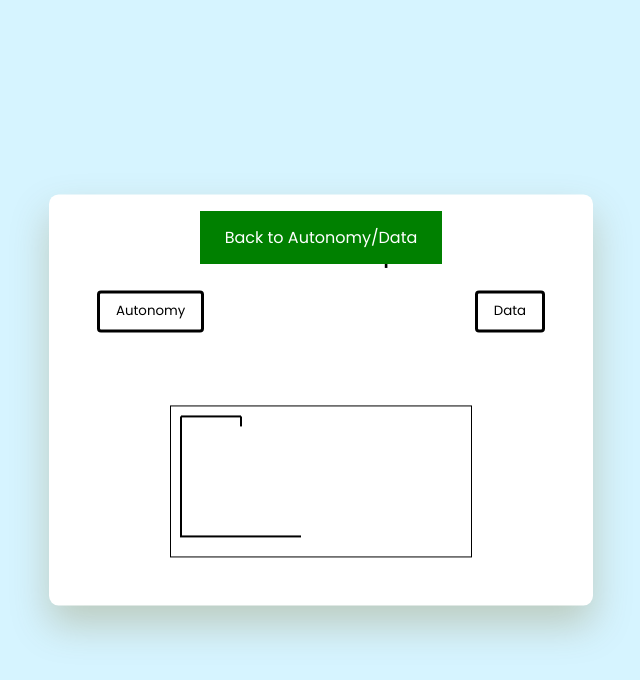
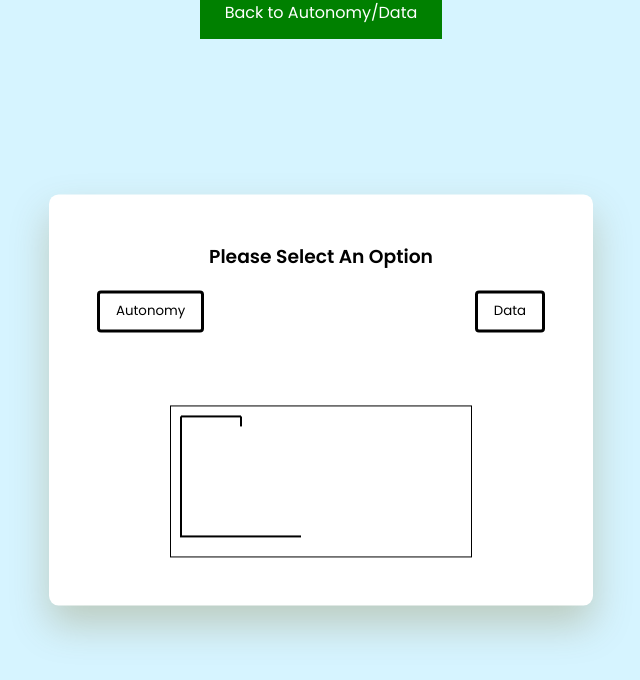
Before and after one commit to Agotz0330/Self-Driving-Car-Website, a plain HTML site: page hangman.html in a window 1280 px wide. Shown: the whole page, without its empty margins (319-959 px from the left). Drawn offline with Linux system fonts and the light colour scheme.

Commit message:
hangman.html

```diff
--- a/hangman.html
+++ b/hangman.html
@@ -25,7 +25,7 @@
     <!-- Script -->
     <script src="hangman.js"></script>
 
-    <div class="body1", style="text-align: center; top: 80%; transform: translateY(900%);">
+    <div style="text-align: center;">
     <a class="quiz-btn" href=Autonomy.html>Back to Autonomy/Data</a>
   </div>
   </body>
```
